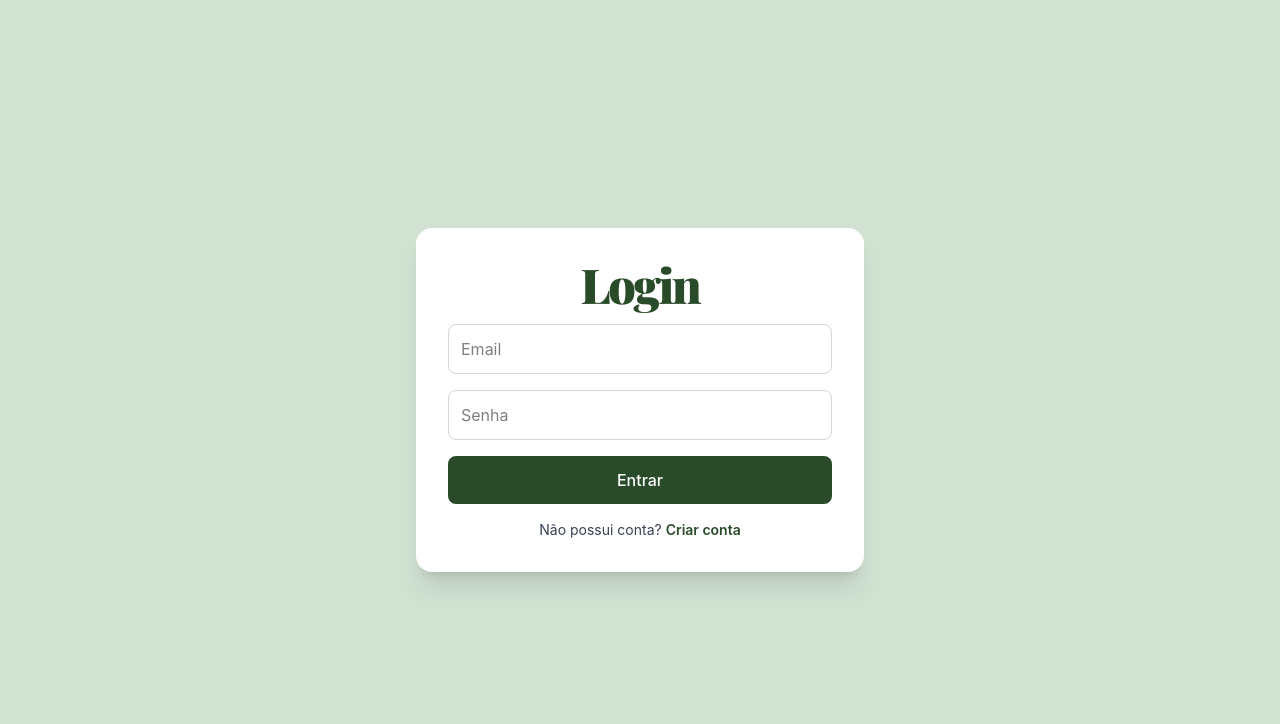
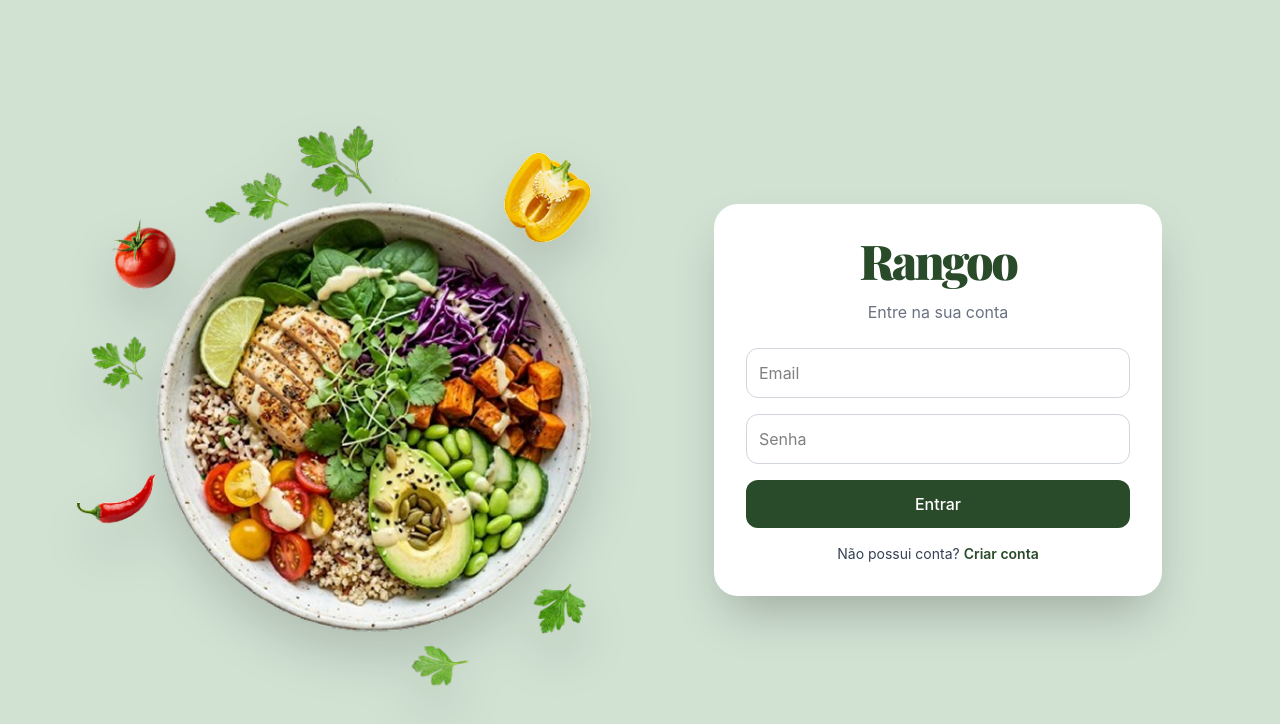
Before and after one commit to Grupo06-Turma14Js/rangoo_react, a React (Vite) app: page /login in a window 1280 px wide. Shown: the top 724 px of the page. Built offline with nearby package versions, Linux system fonts and the light colour scheme; a web font is replaced by a local one.

Commit message:
feat: ajustes no projeto

```diff
--- a/index.html
+++ b/index.html
@@ -2,7 +2,7 @@
 <html lang="pt-BR">
   <head>
     <meta charset="UTF-8" />
-    <link rel="icon" type="image/svg+xml" href="/vite.svg" />
+    <link rel="icon" type="image/png" href="/faviconrangoo.png" />
     <meta name="viewport" content="width=device-width, initial-scale=1.0" />
     <title>Rangoo</title>
     <link rel="preconnect" href="https://fonts.googleapis.com" />
--- a/src/App.tsx
+++ b/src/App.tsx
@@ -33,6 +33,8 @@ function Layout() {
         <Routes>
           {/* ROTAS PÚBLICAS */}
 
+          <Route path="/" element={<Home />} />
+
           <Route path="/login" element={<Login />} />
 
           <Route path="/cadastro" element={<Cadastro />} />
--- a/src/components/Navbar.tsx
+++ b/src/components/Navbar.tsx
@@ -116,8 +116,8 @@ export default function Navbar() {
             </button>
           ) : (
             <button
-              onClick={() => navigate("/")}
-              className={`px-9 py-2.5 rounded-full font-medium text-sm transition-all duration-200 shadow-sm ${
+              onClick={() => navigate("/login")}
+              className={`px-9 py-2.5 rounded-full font-medium text-sm transition-all duration-200 shadow-sm cursor-pointer ${
                 useWhiteText
                   ? "bg-white text-[#2A4B2A] hover:bg-gray-100"
                   : "bg-[#2A4B2A] text-white hover:bg-[#1F3A1F]"
--- a/src/pages/home/Home.tsx
+++ b/src/pages/home/Home.tsx
@@ -1,5 +1,6 @@
 import { useState, useRef, useEffect, useCallback } from "react";
 import bowlSalada from "../../assets/images/BowlSalada5.png";
+import { useNavigate } from "react-router-dom";
 
 import bebidas from "../../assets/images/Bebidas.png";
 import maisPedidos from "../../assets/images/Mais_pedidos.png";
@@ -96,6 +97,9 @@ const fadeRight = (inView: boolean, delay = 0) =>
   }`;
 
 export default function Home() {
+
+  const navigate = useNavigate();
+
   const [activeCategory, setActiveCategory] = useState("Marmitas");
   const [activeFeedback, setActiveFeedback] = useState(0);
 
@@ -188,10 +192,14 @@ export default function Home() {
                 Refeições deliciosas e nutritivas, preparadas com ingredientes frescos e orgânicos para uma vida melhor.
               </p>
               <div className="flex flex-row items-center gap-4 pt-4">
-                <button className="px-8 py-3.5 bg-[#2A4B2A] hover:bg-[#1F3A1F] text-white font-bold rounded-full shadow-lg shadow-black/20 transition-all transform hover:-translate-y-0.5 whitespace-nowrap text-sm sm:text-base">
+                <button
+                onClick={() => navigate("/produtos")}
+                className="cursor-pointer px-8 py-3.5 bg-[#2A4B2A] hover:bg-[#2a3a1f] text-white font-bold rounded-full shadow-lg shadow-black/20 transition-all transform hover:-translate-y-0.5 whitespace-nowrap text-sm sm:text-base">
                   Peça Agora
                 </button>
-                <button className="px-8 py-3.5 bg-transparent text-[#2A4B2A] font-bold rounded-full border border-[#2A4B2A] hover:bg-[#2A4B2A] hover:text-white hover:-translate-y-0.5 hover:shadow-md transition-all whitespace-nowrap text-sm sm:text-base">
+                <button
+                onClick={() => navigate("/sobre")}
+                className="cursor-pointer px-8 py-3.5 bg-transparent text-[#2A4B2A] font-bold rounded-full border border-[#2A4B2A] hover:bg-[#2A4B2A] hover:text-white hover:-translate-y-0.5 hover:shadow-md transition-all whitespace-nowrap text-sm sm:text-base">
                   Saiba Mais
                 </button>
               </div>
--- a/src/pages/login/Login.tsx
+++ b/src/pages/login/Login.tsx
@@ -1,14 +1,12 @@
 import { useState } from "react";
-
-import {
-  Link,
-  useNavigate,
-} from "react-router-dom";
+import { Link, useNavigate } from "react-router-dom";
 
 import {
   usuarioApi,
   session,
 } from "../../services/api";
+
+import bowlSalada from "../../assets/images/BowlSalada5.png";
 
 export default function Login() {
 
@@ -34,10 +32,8 @@ export default function Login() {
         senha,
       });
 
-      // salva sessão
       session.save(response);
 
-      // entra na aplicação
       navigate("/home");
 
     } catch (error) {
@@ -54,23 +50,39 @@ export default function Login() {
   }
 
   return (
-    <div className="min-h-screen flex items-center justify-center bg-[#D1E2D3] px-4">
+    <div className="min-h-screen bg-[#D1E2D3] flex items-center justify-center px-6">
 
+      <div className="max-w-6xl w-full grid lg:grid-cols-2 gap-10 items-center">
+
+        {/* IMAGEM */}
+        <div className="hidden lg:flex justify-center">
+          <img
+            src={bowlSalada}
+            alt="Salada Saudável Rangoo"
+            className="w-full max-w-xl object-contain drop-shadow-2xl animate-float-custom"
+          />
+        </div>
+
+        {/* FORM */}
         <form
           onSubmit={handleSubmit}
-        className="flex flex-col gap-4 p-8 rounded-2xl shadow-xl w-full max-w-md bg-white text-black"
+          className="flex flex-col gap-4 p-8 rounded-3xl shadow-2xl w-full max-w-md bg-white text-black mx-auto"
         >
 
           <h1 className="text-5xl font-logo-rangoo text-[#2A4B2A] tracking-tighter text-center">
-          Login
+            Rangoo
           </h1>
+
+          <p className="text-center text-gray-500 mb-2">
+            Entre na sua conta
+          </p>
 
           <input
             type="email"
             placeholder="Email"
             value={usuario}
             onChange={(e) => setUsuario(e.target.value)}
-          className="border border-gray-300 p-3 rounded-lg outline-none focus:ring-2 focus:ring-[#2A4B2A]"
+            className="border border-gray-300 p-3 rounded-xl outline-none focus:ring-2 focus:ring-[#2A4B2A]"
             required
           />
 
@@ -79,7 +91,7 @@ export default function Login() {
             placeholder="Senha"
             value={senha}
             onChange={(e) => setSenha(e.target.value)}
-          className="border border-gray-300 p-3 rounded-lg outline-none focus:ring-2 focus:ring-[#2A4B2A]"
+            className="border border-gray-300 p-3 rounded-xl outline-none focus:ring-2 focus:ring-[#2A4B2A]"
             required
           />
 
@@ -92,7 +104,7 @@ export default function Login() {
           <button
             type="submit"
             disabled={loading}
-          className="bg-[#2A4B2A] hover:bg-[#1F3A1F] text-white p-3 rounded-lg font-medium transition-all duration-200"
+            className="bg-[#2A4B2A] hover:bg-[#1F3A1F] text-white p-3 rounded-xl font-medium transition-all duration-200 cursor-pointer"
           >
             {loading ? "Entrando..." : "Entrar"}
           </button>
@@ -111,6 +123,9 @@ export default function Login() {
           </p>
 
         </form>
+
+      </div>
+
     </div>
   );
 }
```
Also changed, not shown: public/faviconrangoo.png (added). Lines whose indentation alone changed are shown as unchanged.
